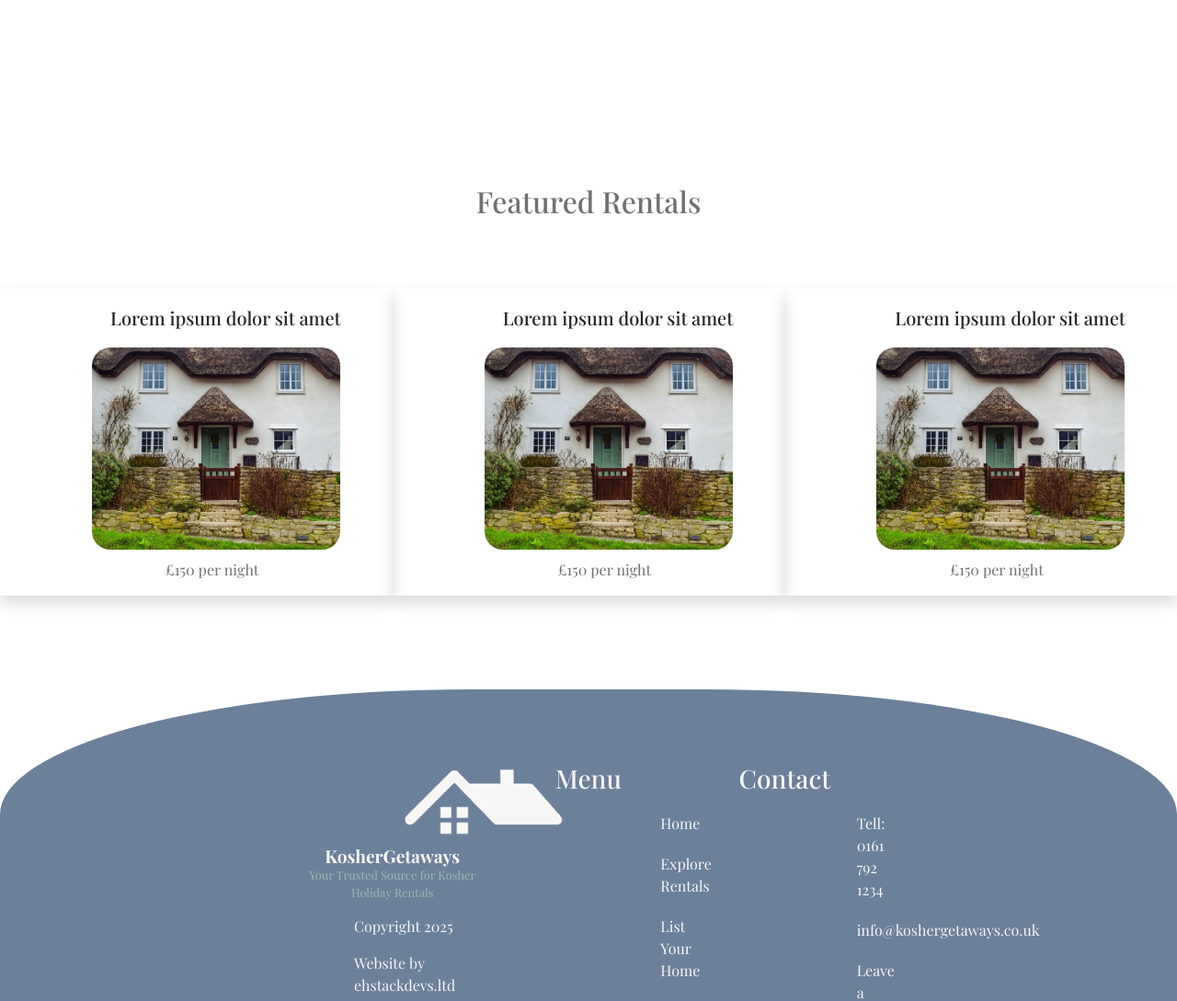
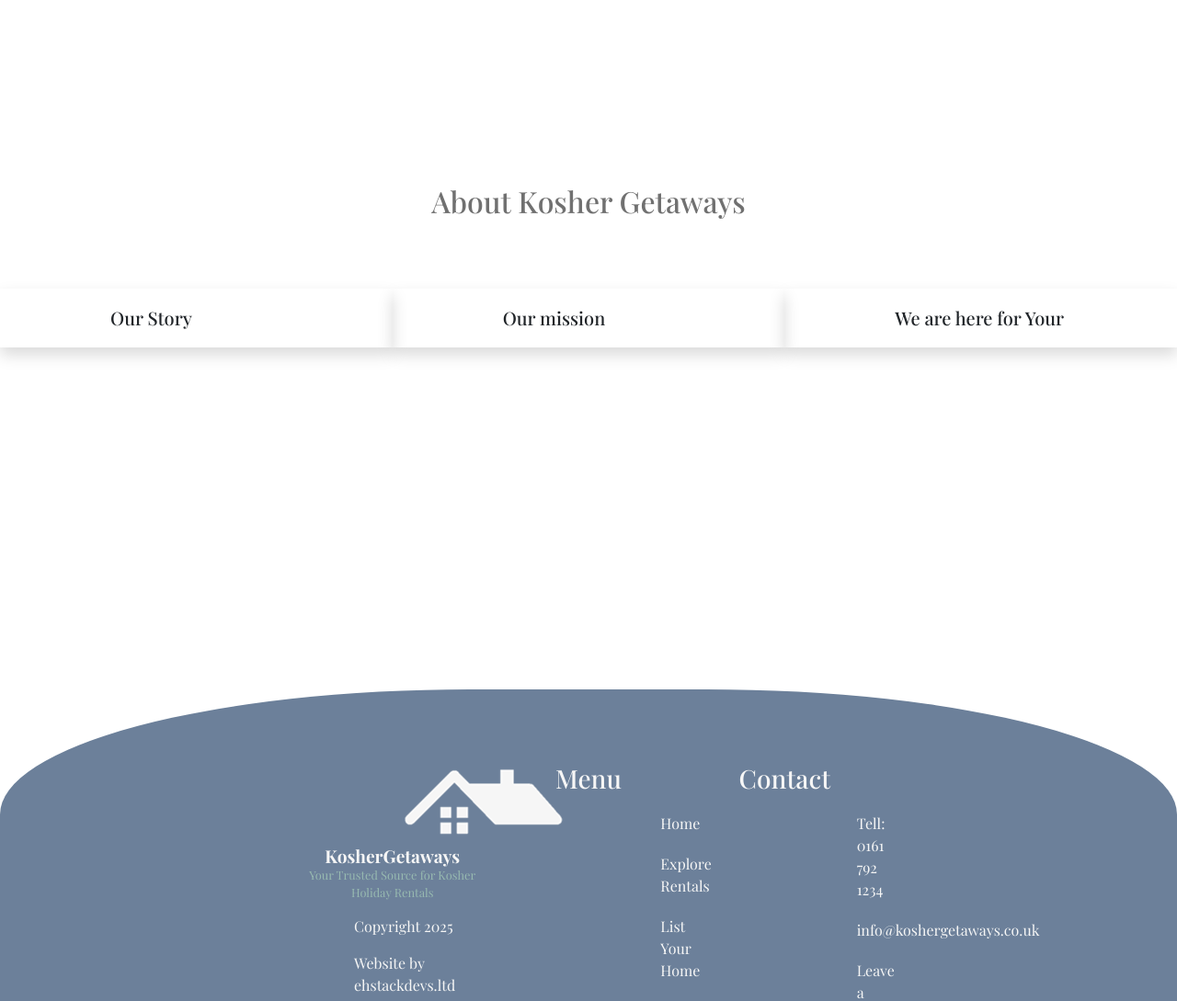
Before and after one commit to e-h-dev/k-getaways, a Django app: page / in a window 1280 px wide. Shown: the part 1230-2319 px from the top of the page at 92% size. Run offline with Django 5.2, Linux system fonts and the light colour scheme; some libraries are stand-ins or nearby versions; some web fonts are replaced.

Commit message:
Update home template to updated version

```diff
--- a/home/templates/home/index.html
+++ b/home/templates/home/index.html
@@ -9,7 +9,7 @@
 <section>
     <div class="container-fluid">
         <div class="row home-landing">
-            <div class="col-lg-4 d-lg-block d-none">
+            <!-- <div class="col-lg-4 d-lg-block d-none">
                 <div class="row">
                     <div class="col-12">
                         <a href="{% url 'rentals' %}" class="location-box shadow" id="image-1" onmouseover="revealLon()" onmouseout="hideLon()">
@@ -59,20 +59,39 @@
                         <p>Find your perfect stay currently, <strong>{{ availability }}</strong> rentals are listed in Gateshead.</p>
                     </div>
                 </div>
-            </div>
-            <div class="col-lg-5 col-md-12">
+            </div> -->
+            <!-- <div class="col-lg-5 col-md-12"> -->
+            <div class="col-12">
                 <div id="half-hero">
-                    <img src="{% static 'media/home-garden.jpg' %}" alt="hero image" class="half-hero" id="half-hero">
+                    <img src="{% static 'media/hero.gif' %}" alt="hero image" class="half-hero" id="half-hero">
                     <div class="hero-message" id="hero-message">
-                        <h2>Your perfect getaway</h2>
+                        <h2 class="fypg">Find Your perfect getaway</h2>
                         <h3 class="d-lg-none d-md-block">Unwind without compromise</h3>
+                        <div class="row">
+                            <div class="col-3"></div>
+                            <div class="col-3 location-btns" id="location-btn">Location <i class="fa fa-caret-down"></i>
+                                <div id="location-dropdown">
+                                    <ul>
+                                        {% for location in locations%}
+                                        <li>{{ location }}</li>
+                                        {% endfor %}
+                                    </ul>
+                                </div>
+                            </div>
+                            <div class="col-3 location-btns" id="category-btn">Category <i class="fa fa-caret-down"></i>
+                                <div id="category-dropdown">
+                                    <ul>
+                                        {% for category in  categories %}
+                                        <li>{{ category }}</li>
+                                        {% endfor %}
+                                    </ul>
+                                </div>
+                            </div>
+                            <div class="col-3"></div>
+                        </div>
                     </div>
                 </div>
                 {% include 'mobile-image-links.html' %}
-                <img src="{% static 'media/map.png' %}" alt="" class="map-img" id="map-image">
-                <img src="{% static 'media/location-pin.png' %}" alt="" class="location-pin" id="location-pin-lon">
-                <img src="{% static 'media/location-pin.png' %}" alt="" class="location-pin" id="location-pin-manch">
-                <img src="{% static 'media/location-pin.png' %}" alt="" class="location-pin" id="location-pin-ghd">
             </div>
         </div>
     </div>
@@ -94,25 +113,22 @@
             <div class="row">
                 <div class="col-12">
                     <h4>
-                    Featured Rentals
+                    About Kosher Getaways
                     </h4>
                 </div>
             </div>
             <div class="row mt-5">
                 <div class="col-4 featured-box shadow">
-                    <h5 class="featured-sub-header">Lorem ipsum dolor sit amet</h5>
-                    <img src="/static/media/trial_feature_rental.jpg" alt="" class="featured-image">
-                    <div class="price-tag"><p>£150 per night</p></div>
+                    <h5 class="featured-sub-header">Our Story</h5>
+
                 </div>
                 <div class="col-4 featured-box shadow">
-                    <h5 class="featured-sub-header">Lorem ipsum dolor sit amet</h5>
-                    <img src="/static/media/trial_feature_rental.jpg" alt="" class="featured-image">
-                    <div class="price-tag"><p>£150 per night</p></div>
+                    <h5 class="featured-sub-header">Our mission</h5>
+
                 </div>
                 <div class="col-4 featured-box shadow">
-                    <h5 class="featured-sub-header">Lorem ipsum dolor sit amet</h5>
-                    <img src="/static/media/trial_feature_rental.jpg" alt="" class="featured-image">
-                    <div class="price-tag"><p>£150 per night</p></div>
+                    <h5 class="featured-sub-header">We are here for Your</h5>
+
                 </div>
             </div>
         </div>
@@ -122,6 +138,29 @@
 
 {% block js %}
 <script>
+    // section for filter dropdown on home page
+    var locationBtn = document.getElementById('location-btn');
+    var categoryBtn = document.getElementById('category-btn');
+    var locationDropdown = document.getElementById('location-dropdown');
+    var categoryDropdown = document.getElementById('category-dropdown');
+    locationBtn.addEventListener('click', function(){
+        if(locationDropdown.style.display === "block"){
+            locationDropdown.style.display = "none";
+        } else {
+            locationDropdown.style.display = "block";
+            categoryDropdown.style.display = "none";
+        }
+    });
+    categoryBtn.addEventListener('click', function(){
+        if(categoryDropdown.style.display === "block"){
+            categoryDropdown.style.display = "none";
+        } else {
+            categoryDropdown.style.display = "block";
+            locationDropdown.style.display = "none";
+        }
+    });
+
+
     var subHeader = document.getElementById('location-header');
     var subHeaderManc = document.getElementById('location-header-manch');
     var subHeaderGhd = document.getElementById('location-header-ghd');
```
